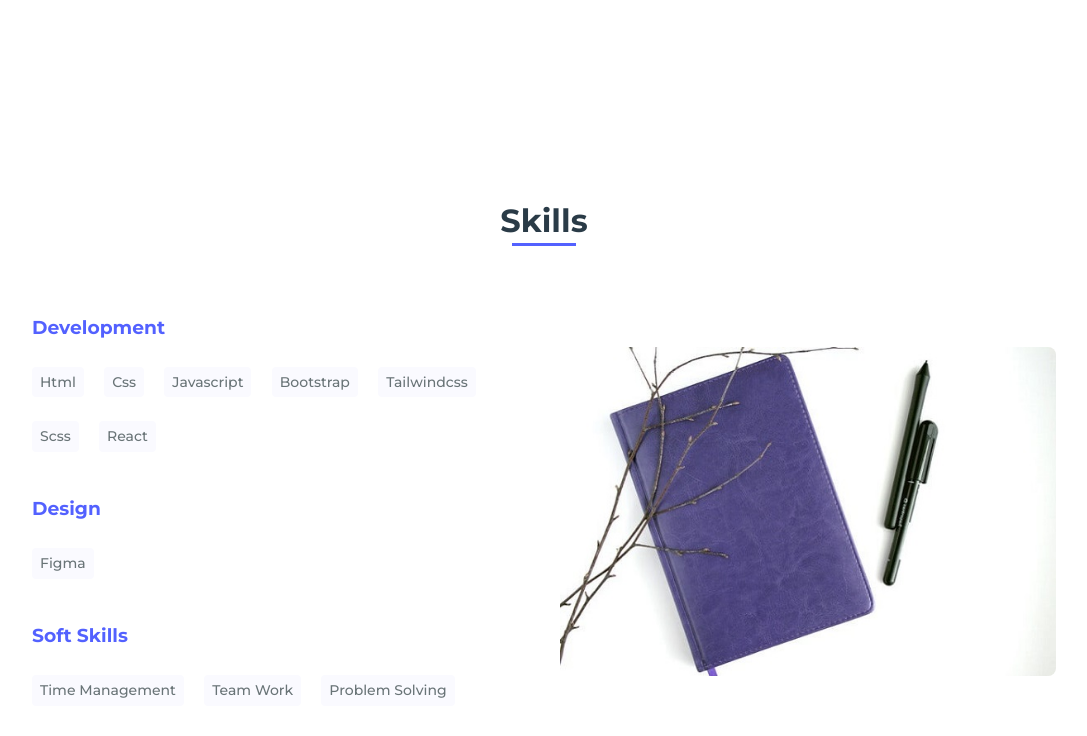
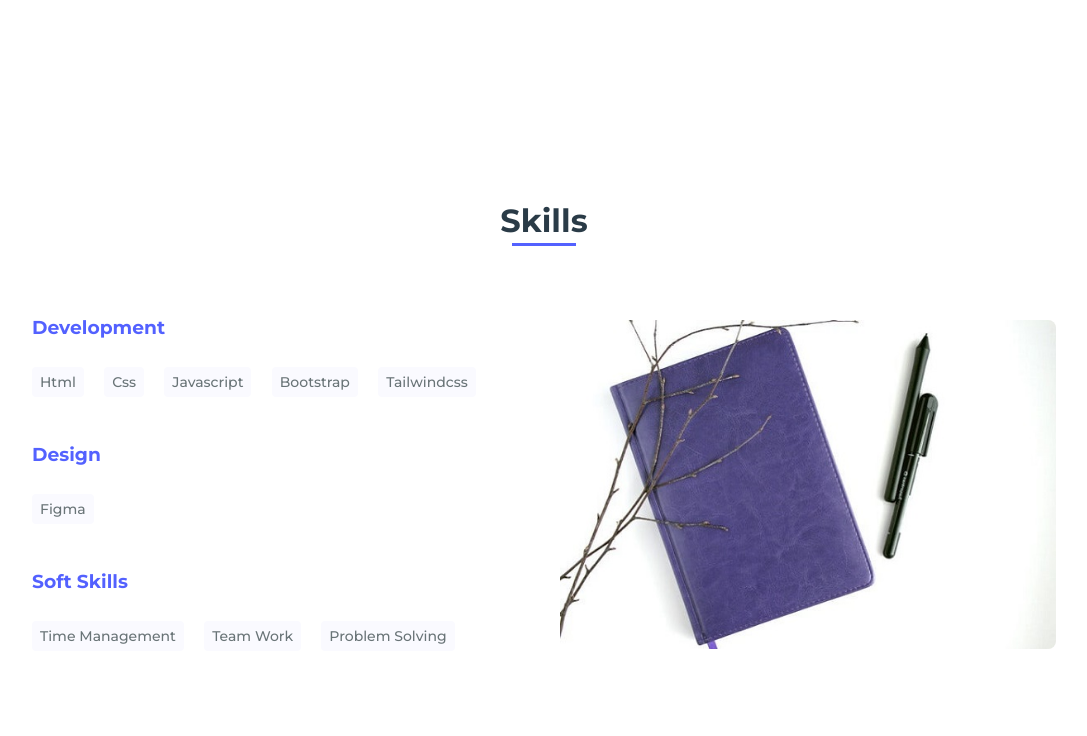
Before and after one commit to ramaherdianto/portfolio, a plain HTML site: page index.html in a window 1280 px wide. Shown: the part 1276-2012 px from the top of the page, without its empty margins (96-1183 px from the left). Drawn offline with nearby package versions, Linux system fonts and the light colour scheme.

Commit message:
update section skills

```diff
--- a/index.html
+++ b/index.html
@@ -96,8 +96,6 @@
             <span class="skills__name">Javascript</span>
             <span class="skills__name">Bootstrap</span>
             <span class="skills__name">Tailwindcss</span>
-            <span class="skills__name">Scss</span>
-            <span class="skills__name">React</span>
 
             <h3 class="skills__subtitle">Design</h3>
             <span class="skills__name">Figma</span>
```
